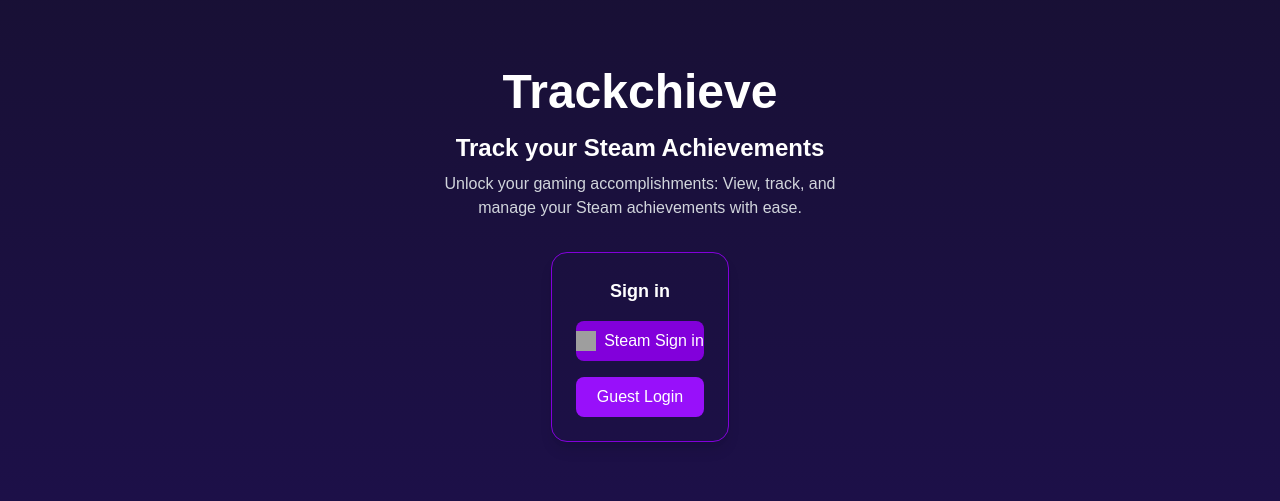
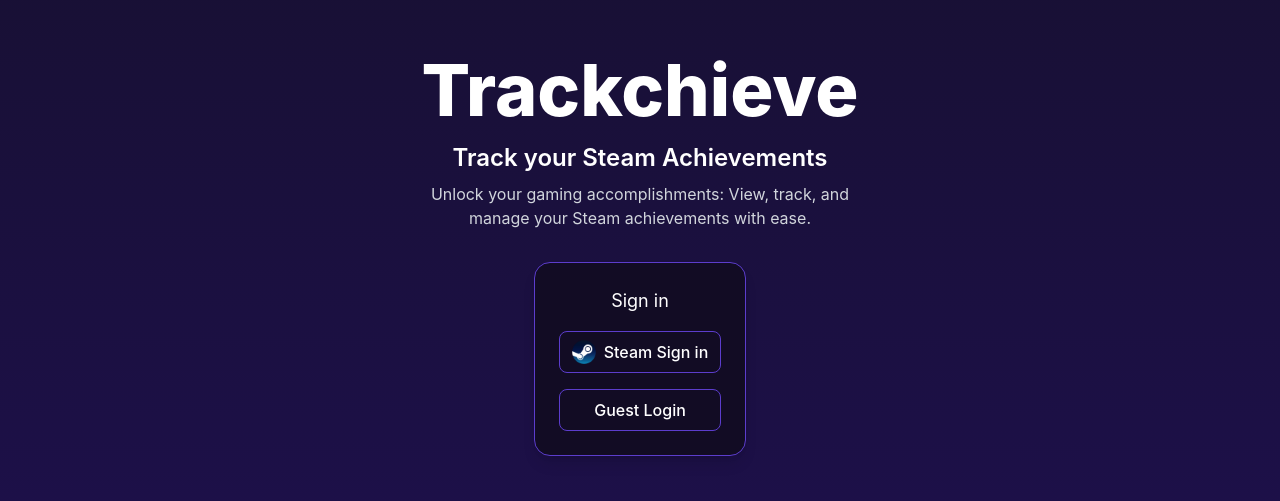
Before and after one commit to Asfand0306/Trackchieve, a Next.js app: page / in a window 1280 px wide. Shown: the part 145-646 px from the top of the page. Built offline with nearby package versions, Linux system fonts and the light colour scheme; grey boxes are pictures that could not be loaded; a web font is replaced by a local one.

Commit message:
css changes

```diff
--- a/app/globals.css
+++ b/app/globals.css
@@ -13,11 +13,15 @@
 }
 
 @theme {
-  --primary: #30129B;
-  --primary-dark: #0E0A1D;
-  --secondary: #0E0A1D;
+
+  --color-primary: #5C3DCD;
+  --color-primary-dark: #1E104E;
+
+  --color-secondary: #5C3DCD;
+  --color-secondary-dark: #2E1F67;
+
+  --color-background: #120C24;
 }
-
 
 html, body {
   height: 100%;
@@ -28,4 +32,11 @@
   background: var(--background);
   color: var(--foreground);
   font-family: Arial, Helvetica, sans-serif;
+  font-family: Inter, sans-serif;
+
 }
+
+@font-face {
+  font-family: Inter ;
+  src: url('/fonts/Inter_18pt-Regular.ttf');
+}
--- a/app/page.js
+++ b/app/page.js
@@ -1,9 +1,13 @@
 import React from 'react';
+const Page = () => {
 
-const Page = () => {
+
+
+
+
   return (
     <div className="min-h-screen flex flex-col justify-center items-center text-white">
-      <h1 className="text-5xl font-extrabold mb-4">Trackchieve</h1>
+      <h1 className="text-7xl font-extrabold  mb-4">Trackchieve</h1>
       <h2 className="text-2xl font-semibold mb-2">
          Track your Steam Achievements
       </h2>
@@ -11,15 +15,15 @@
         Unlock your gaming accomplishments: View, track, and manage your Steam achievements with ease.
       </p>
 
-      <div className="bg-primary-dark p-6 rounded-2xl border border-purple-700 shadow-lg">
-        <h3 className="text-lg font-semibold mb-4 text-center">Sign in</h3>
+      <div className="bg-background p-6 rounded-2xl border border-primary shadow-lg">
+        <h3 className="text-lg font-Inter mb-4 text-center">Sign in</h3>
 
-        <button className="flex items-center justify-center w-full mb-4 bg-purple-700 hover:bg-purple-800 text-white font-medium py-2 rounded-lg transition">
-          <img src="./Steam_icon.png" alt="Steam" className="h-5 w-5 mr-2" />
+        <button className="flex items-center justify-center w-full mb-4 p-3 border border-primary  hover:bg-purple-800 text-white font-medium py-2 rounded-lg transition">
+          <img src="/assets/Steam_icon.png" alt="Steam" className="h-6 w-6 mr-2"/>
           Steam Sign in
         </button>
 
-        <button className="w-full bg-purple-600 hover:bg-purple-700 text-white font-medium py-2 rounded-lg transition">
+        <button className="flex items-center justify-center w-full border border-primary hover:bg-purple-700 text-white font-medium py-2 rounded-lg transition">
           Guest Login
         </button>
       </div>
```
Also changed, not shown: public/assets/Steam_icon.png (renamed from assets/Steam_icon.png), public/assets/fonts/Inter_18pt-Regular.ttf (added).
